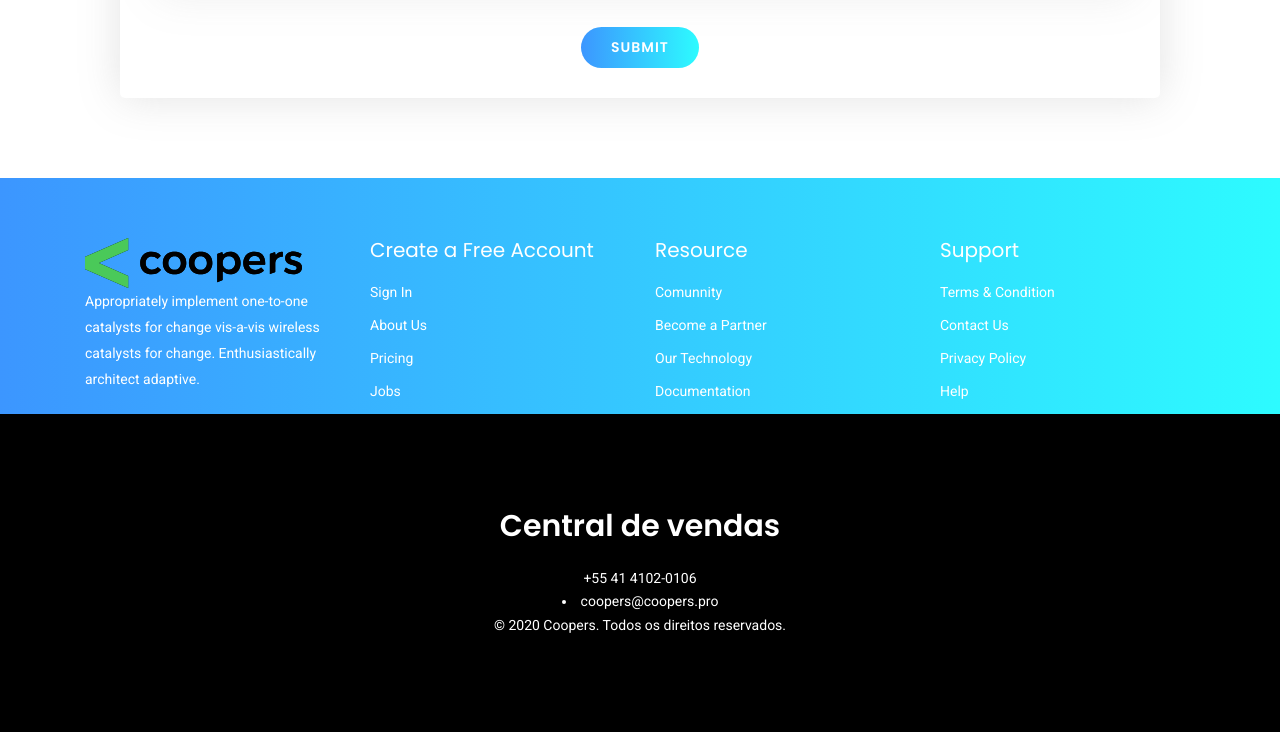
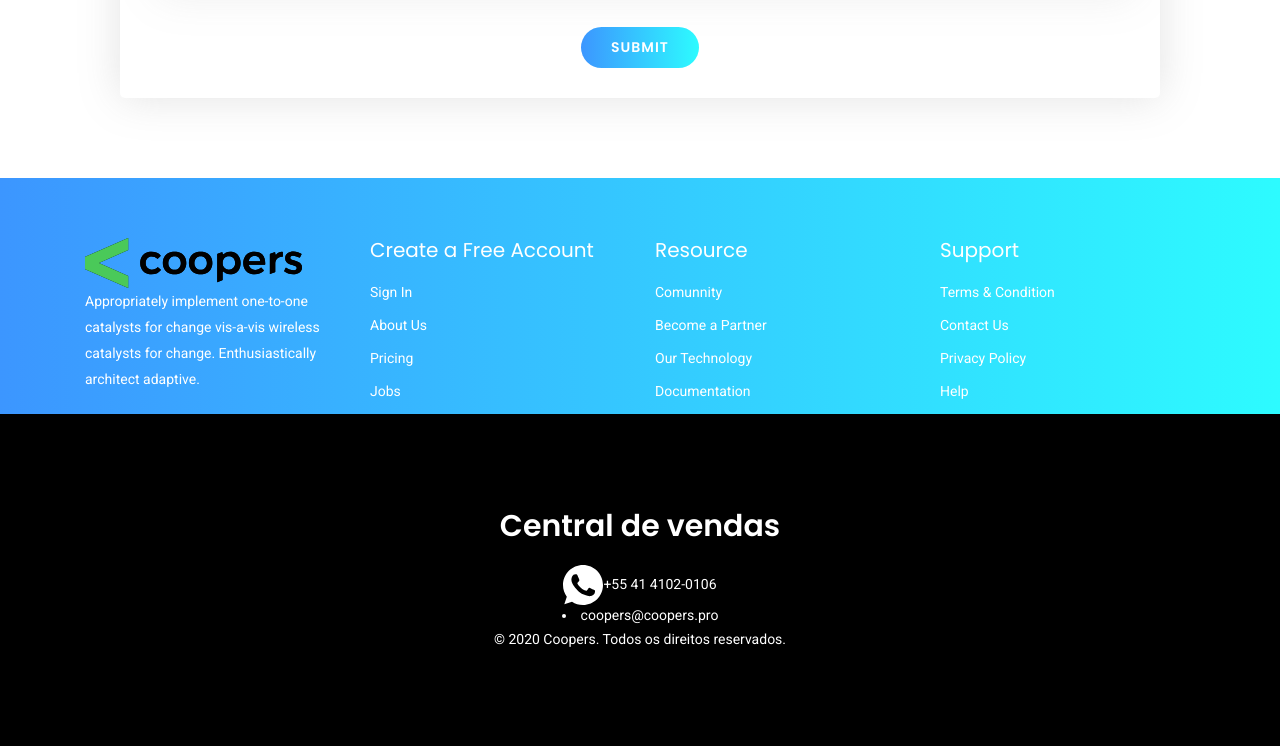
Before and after one commit to TayL0pes/teste, a plain HTML site: page proton-template-free/index.html in a window 1280 px wide. Shown: the part 8153-8899 px from the top of the page. Drawn offline with Linux system fonts and the light colour scheme; files whose address does not match are found by name.

Commit message:
atualizandoo

```diff
--- a/proton-template-free/index.html
+++ b/proton-template-free/index.html
@@ -803,7 +803,7 @@
               <div class="col-md-12">
                 <div class="copy">
                   <h2> Central de vendas</h2> </br>
-                  <p> +55 41 4102-0106</p>
+                  <p><img src="file:///C:/teste-wordpress/Shape.svg" alt="">+55 41 4102-0106</p>
                   <li> coopers@coopers.pro</li>
                   <p>&copy; 2020 Coopers. Todos os direitos reservados.</p>
                 </div>
```
